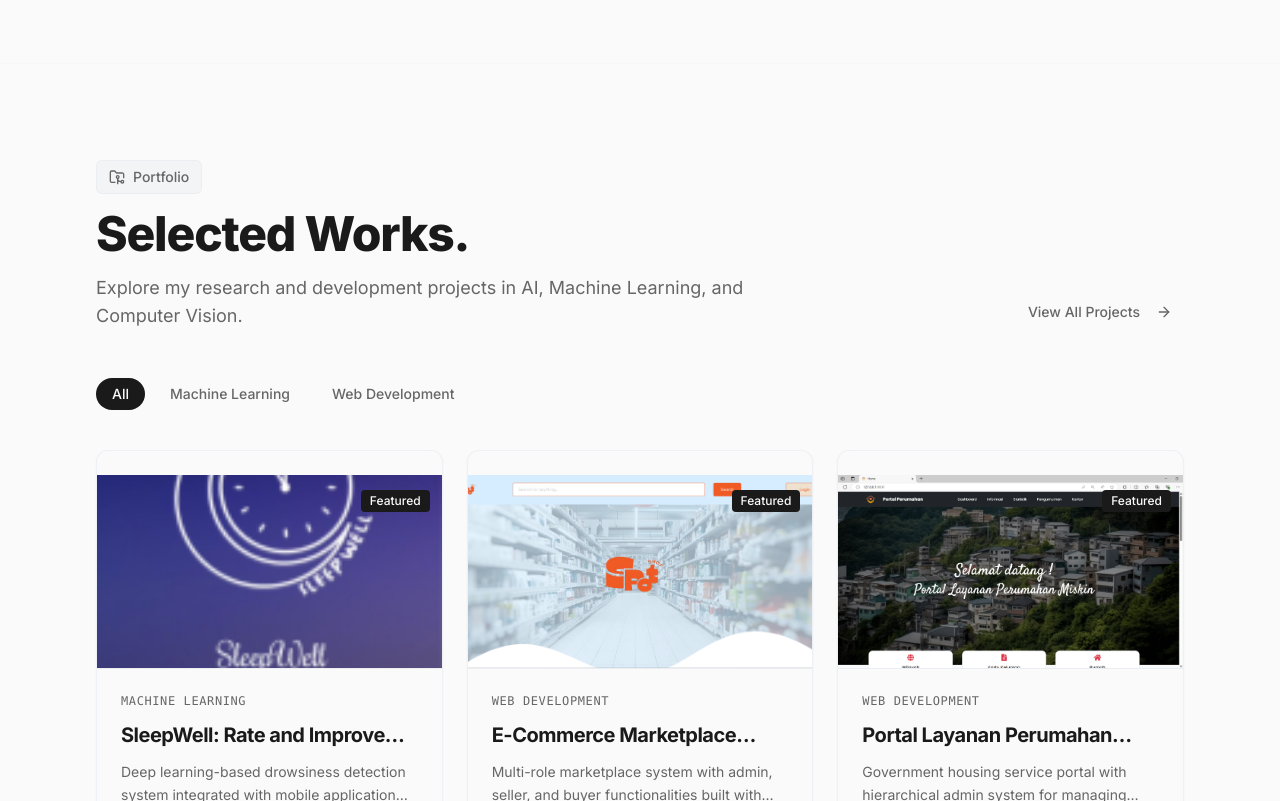
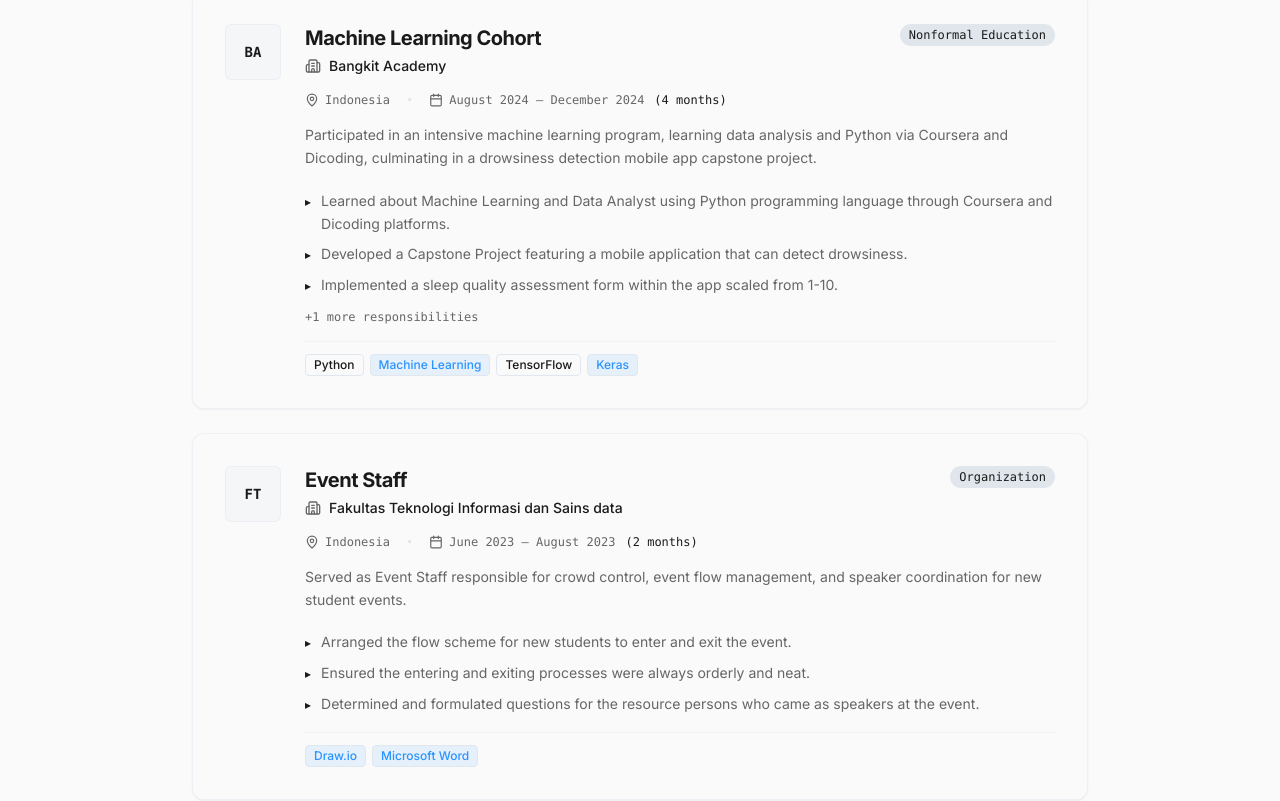
Before and after one commit to AdidyaAbimanyu/portfolio-website, a Next.js app: page / in a window 1280 px wide. Shown: the part 2499-3300 px from the top of the page. Built offline with nearby package versions, Linux system fonts and the light colour scheme.

Commit message:
add experience

```diff
--- a/src/components/cards/ExperienceCard.tsx
+++ b/src/components/cards/ExperienceCard.tsx
@@ -17,6 +17,15 @@
   experience,
   onClick,
 }: ExperienceCardProps) {
+  const companyInitials = experience.company
+    ? experience.company
+        .split(" ")
+        .map((word) => word[0])
+        .join("")
+        .slice(0, 2)
+        .toUpperCase()
+    : "EX";
+
   return (
     <motion.div variants={fadeInUp}>
       <Card
@@ -27,11 +36,7 @@
           {/* Left side */}
           <div className="flex-shrink-0">
             <div className="w-14 h-14 rounded-md border border-border/50 bg-secondary/20 flex items-center justify-center text-sm font-mono font-bold text-foreground">
-              {experience.company
-                .split(" ")
-                .map((word) => word[0])
-                .join("")
-                .slice(0, 2)}
+              {companyInitials}
             </div>
           </div>
 
@@ -46,7 +51,9 @@
                 </h3>
                 <div className="flex items-center gap-2 text-muted-foreground mt-1 text-sm">
                   <Building2 className="h-4 w-4" />
-                  <span className="font-medium text-foreground">{experience.company}</span>
+                  <span className="font-medium text-foreground">
+                    {experience.company || "Unknown Organization"}
+                  </span>
                 </div>
               </div>
               <Badge variant="secondary" className="font-mono text-xs w-fit">
@@ -58,26 +65,33 @@
             <div className="flex flex-wrap gap-4 text-xs font-mono text-muted-foreground">
               <div className="flex items-center gap-1.5">
                 <MapPin className="h-3.5 w-3.5" />
-                <span>{experience.location}</span>
+                <span>{experience.location || "Indonesia"}</span>
               </div>
               <span className="text-border">•</span>
               <div className="flex items-center gap-1.5">
                 <Calendar className="h-3.5 w-3.5" />
                 <span>
-                  {formatDate(experience.startDate)} —{" "}
-                  {experience.current ? "Present" : formatDate(experience.endDate!)}
+                  {experience.startDate ? formatDate(experience.startDate) : "TBA"} —{" "}
+                  {experience.current
+                    ? "Present"
+                    : (experience.endDate ? formatDate(experience.endDate) : "Completed")}
                 </span>
+
+                {experience.startDate && (
                   <span className="text-foreground ml-1">
                     ({calculateDuration(experience.startDate, experience.endDate)})
                   </span>
+                )}
               </div>
             </div>
 
             {/* Description */}
-            <p className="text-muted-foreground text-sm leading-relaxed">{experience.description}</p>
+            <p className="text-muted-foreground text-sm leading-relaxed">
+              {experience.description}
+            </p>
 
             {/* Key responsibilities */}
-            {experience.responsibilities.length > 0 && (
+            {experience.responsibilities && experience.responsibilities.length > 0 && (
               <ul className="space-y-2 pt-1">
                 {experience.responsibilities.slice(0, 3).map((resp, idx) => (
                   <li
@@ -97,6 +111,7 @@
             )}
 
             {/* Technologies */}
+            {experience.technologies && experience.technologies.length > 0 && (
               <div className="flex flex-wrap gap-1.5 pt-3 border-t border-border/40">
                 {experience.technologies.map((tech) => (
                   <Badge
@@ -108,6 +123,7 @@
                   </Badge>
                 ))}
               </div>
+            )}
           </div>
         </div>
       </Card>
--- a/src/components/sections/Experience.tsx
+++ b/src/components/sections/Experience.tsx
@@ -28,7 +28,7 @@
             </div>
 
             <h1 className="text-4xl md:text-6xl font-extrabold tracking-tight text-foreground">
-              Work Experience.
+              Experience.
             </h1>
 
             <p className="text-lg text-muted-foreground max-w-2xl leading-relaxed">
--- a/src/data/experiences.json
+++ b/src/data/experiences.json
@@ -89,5 +89,52 @@
     ],
     "featured": true,
     "order": 3
+  },
+  {
+    "id": "exp-4",
+    "title": "Machine Learning Cohort",
+    "company": "Bangkit Academy",
+    "location": "Indonesia",
+    "type": "Nonformal Education",
+    "startDate": "2024-08",
+    "endDate": "2024-12",
+    "current": false,
+    "description": "Participated in an intensive machine learning program, learning data analysis and Python via Coursera and Dicoding, culminating in a drowsiness detection mobile app capstone project.",
+    "responsibilities": [
+      "Learned about Machine Learning and Data Analyst using Python programming language through Coursera and Dicoding platforms.",
+      "Developed a Capstone Project featuring a mobile application that can detect drowsiness.",
+      "Implemented a sleep quality assessment form within the app scaled from 1-10.",
+      "Earned 20 university credit conversions upon successful completion of the program."
+    ],
+    "technologies": [
+      "Python",
+      "Machine Learning",
+      "TensorFlow",
+      "Keras"
+    ],
+    "featured": true,
+    "order": 4
+  },
+  {
+    "id": "exp-5",
+    "title": "Event Staff",
+    "company": "Fakultas Teknologi Informasi dan Sains data",
+    "location": "Indonesia",
+    "type": "Organization",
+    "startDate": "2023-06",
+    "endDate": "2023-08",
+    "current": false,
+    "description": "Served as Event Staff responsible for crowd control, event flow management, and speaker coordination for new student events.",
+    "responsibilities": [
+      "Arranged the flow scheme for new students to enter and exit the event.",
+      "Ensured the entering and exiting processes were always orderly and neat.",
+      "Determined and formulated questions for the resource persons who came as speakers at the event."
+    ],
+    "technologies": [
+      "Draw.io",
+      "Microsoft Word"
+    ],
+    "featured": false,
+    "order": 5
   }
 ]
```
Lines whose indentation alone changed are shown as unchanged.
